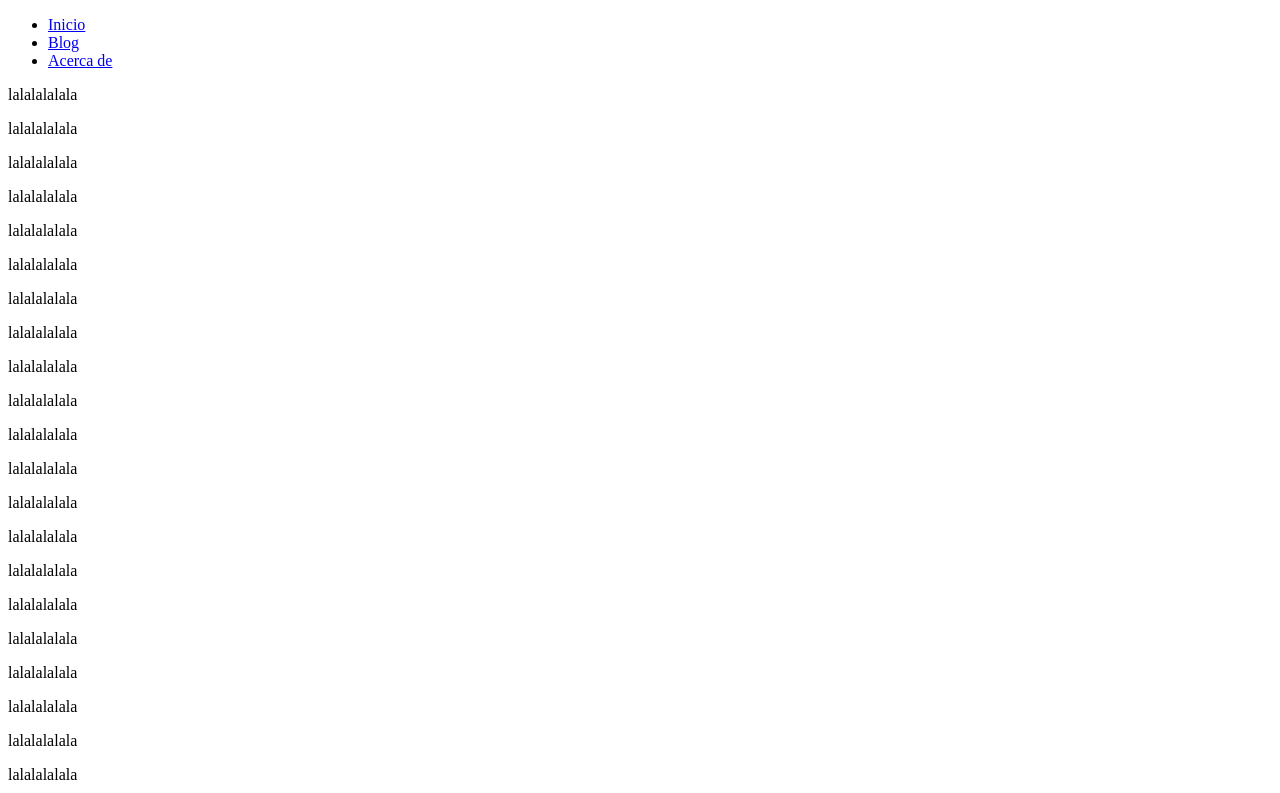
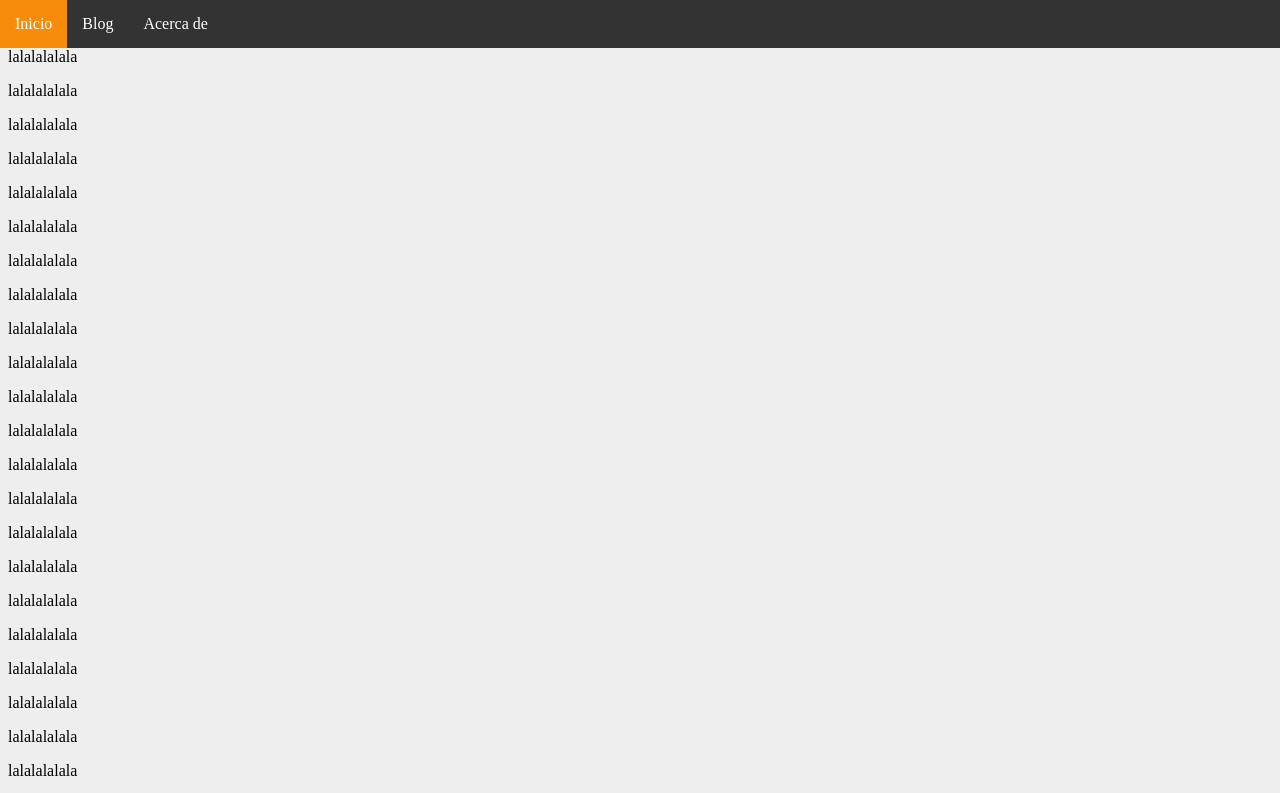
Before and after one commit to smars1/Learning-JavaScript-, a plain HTML site: page CSS_Projects/Barra_Navegacion/index.html in a window 1280 px wide. Shown: the top 793 px of the page. Drawn offline with Linux system fonts and the light colour scheme.

Commit message:
Update index.html

```diff
--- a/CSS_Projects/Barra_Navegacion/index.html
+++ b/CSS_Projects/Barra_Navegacion/index.html
@@ -5,7 +5,7 @@
     <meta http-equiv="X-UA-Compatible" content="IE=edge">
     <meta name="viewport" content="width=device-width, initial-scale=1.0">
     <title>Document</title>
-    <link rel="stylesheet" href="02.main.css" type="text/css">
+    <link rel="stylesheet" href="main.css" type="text/css">
 </head>
 <body>
     <ul>
```
